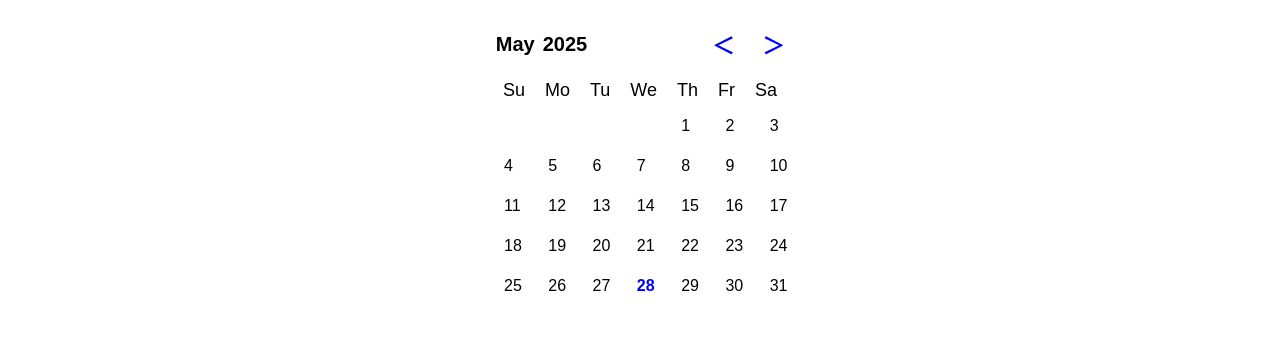
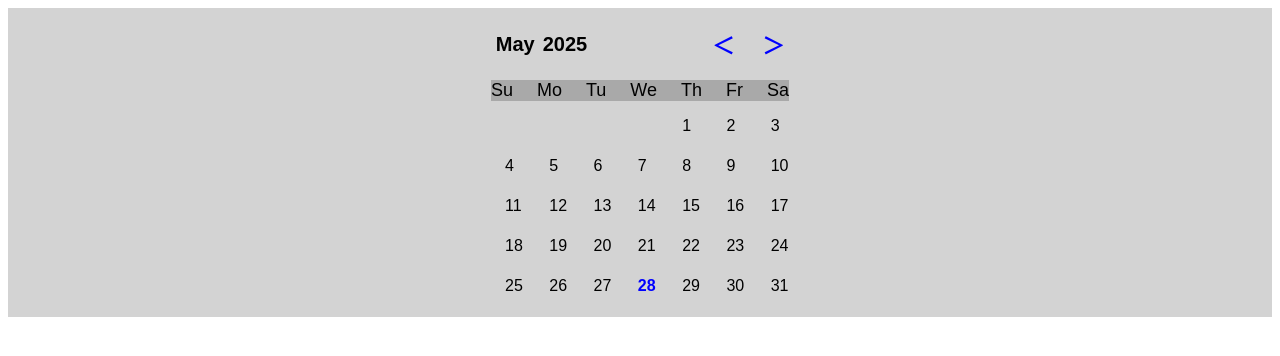
Before and after one commit to Kiransaha-09/calender, a React (Vite) app: page / in a window 1280 px wide. Shown: the top 356 px of the page. Built offline with nearby package versions, Linux system fonts and the light colour scheme.

Commit message:
added css

```diff
--- a/src/App.css
+++ b/src/App.css
@@ -3,6 +3,7 @@
   align-items: center;
   justify-content: center;
   flex-direction: column;
+  background-color: lightgray;
 }
 .first {
   display: flex;
@@ -28,10 +29,11 @@
 }
 .week-container {
   display: flex;
-  gap: 20px;
+  gap: 24px;
   font-size: large;
   font-weight: 400;
   color: black;
+  background-color: darkgray;
 }
 .days-container {
   display: grid;
@@ -39,7 +41,7 @@
   grid-auto-rows: 40px;
   padding-top: 16px;
   width: 310px;
-  margin-left: 38px;
+  margin-left: 40px;
 }
 .day {
   cursor: pointer;
@@ -47,7 +49,7 @@
   font-weight: 500;
 }
 .selectedDate {
-  margin-right: 125px;
+  margin-left: 100px;
   font-size: 16px;
   font-weight: 800;
 }
@@ -68,3 +70,8 @@
   font-size: 16px;
   font-weight: 600;
 }
+.layout {
+  width: 350px;
+  border: 1px solid grey;
+  margin: 50px 0px 0px 545px;
+}
```
